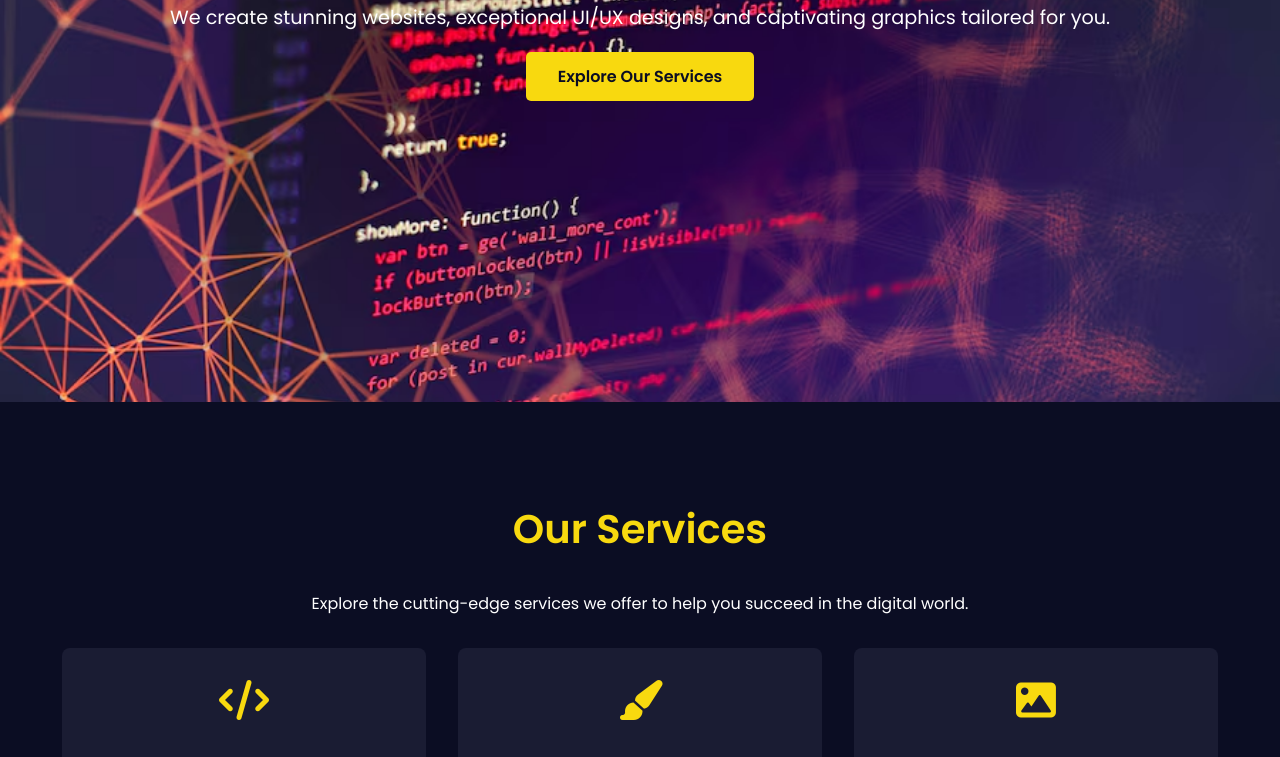
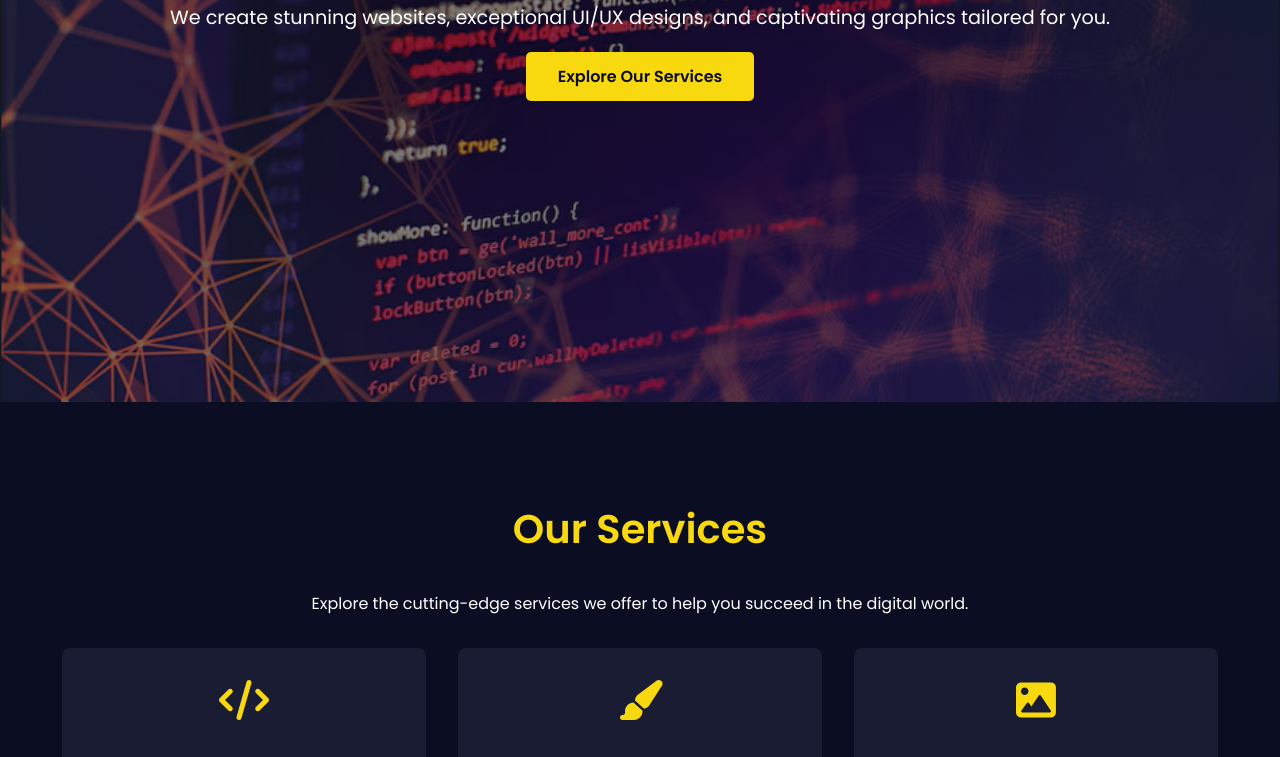
Before and after one commit to Muhammad-Ahmed30/Portfolio, a plain HTML site: page index.html in a window 1280 px wide. Shown: the part 398-1155 px from the top of the page. Drawn offline with Linux system fonts and the light colour scheme.

Commit message:
Update index.html

```diff
--- a/index.html
+++ b/index.html
@@ -110,7 +110,7 @@
     /* Hero Section */
     .hero {
       height: 100vh;
-      background: url(seo-optimization-modern-tech-php-syntax-highlighted-writing-programming-functions-laptop-big-data-internet-things-trend_372999-535.avif) no-repeat center center/cover;
+      background: url(output-onlinepngtools.png) no-repeat center center/cover;
       display: flex;
       align-items: center;
       justify-content: center;
```
